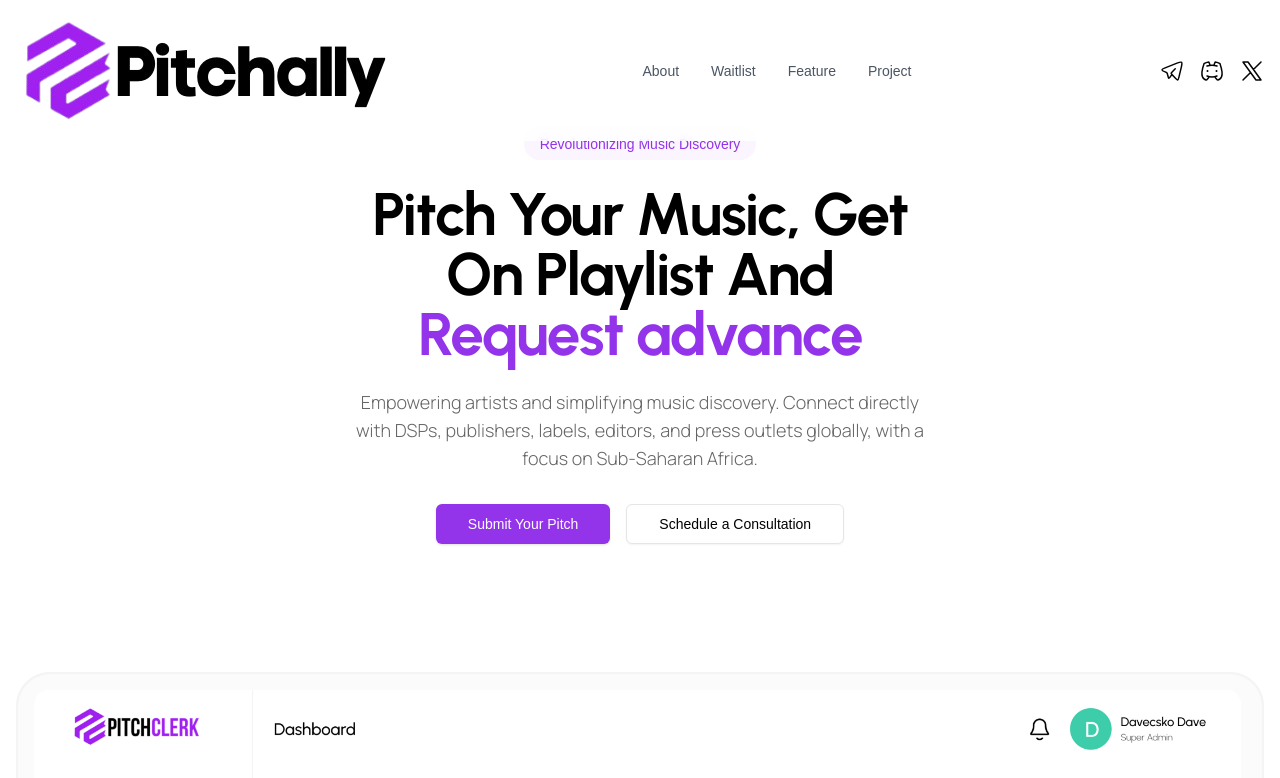
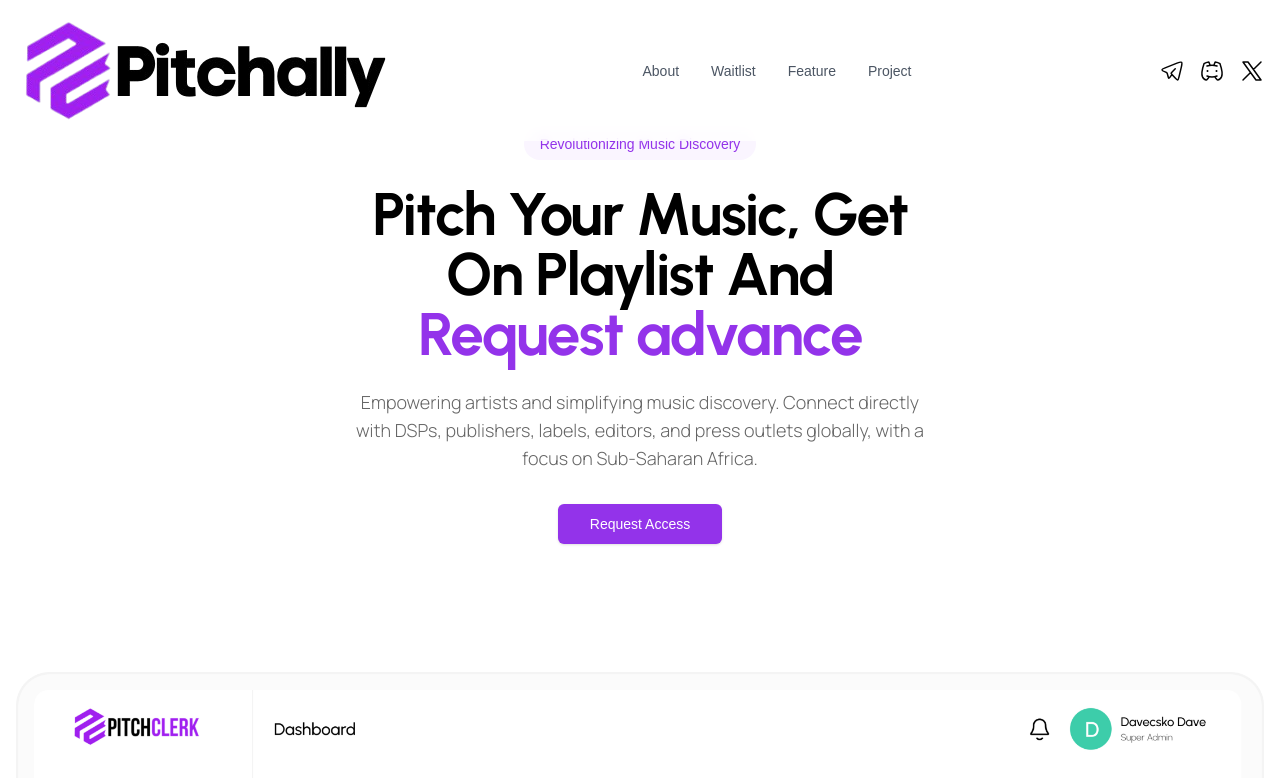
Before and after one commit to Ayeobasan/pitchClerk-waitlist, a Next.js app: page / in a window 1280 px wide. Shown: the top 778 px of the page. Built offline with nearby package versions, Linux system fonts and the light colour scheme.

Commit message:
feature: favicon

```diff
--- a/app/components/cta.js
+++ b/app/components/cta.js
@@ -16,7 +16,7 @@
           </h2>
         </div>
         <div className="max-w-md mx-auto">
-          <Button className="bg-purple-600 mx-auto flex justify-center text-white hover:bg-purple-700">Get early access!</Button>
+          <Button className="bg-purple-600 mx-auto flex justify-center text-white hover:bg-purple-700">Request Access</Button>
 
           {/* <div className="text-center mb-4">Get early access!</div> */}
           <div className="flex items-center gap-2">
--- a/app/components/footer.js
+++ b/app/components/footer.js
@@ -49,7 +49,7 @@
               </Link>
             </div>
           </div>
-          <div className="text-sm text-gray-600 mb-4">© Pitchally (PTY) LTD</div>
+          <div className="text-sm text-gray-600 mb-4">© PitchClerk (PTY) LTD</div>
         </div>
       </div>
     </footer>
--- a/app/components/hero.js
+++ b/app/components/hero.js
@@ -18,11 +18,11 @@
         </p>
         <div className="flex flex-col sm:flex-row gap-4 justify-center">
           <Button size="lg" className="bg-purple-600 text-white hover:bg-purple-700">
-            Submit Your Pitch
+          Request Access
           </Button>
-          <Button size="lg" variant="outline">
+          {/* <Button size="lg" variant="outline">
             Schedule a Consultation
-          </Button>
+          </Button> */}
         </div>
       </div>
     </section>
```
